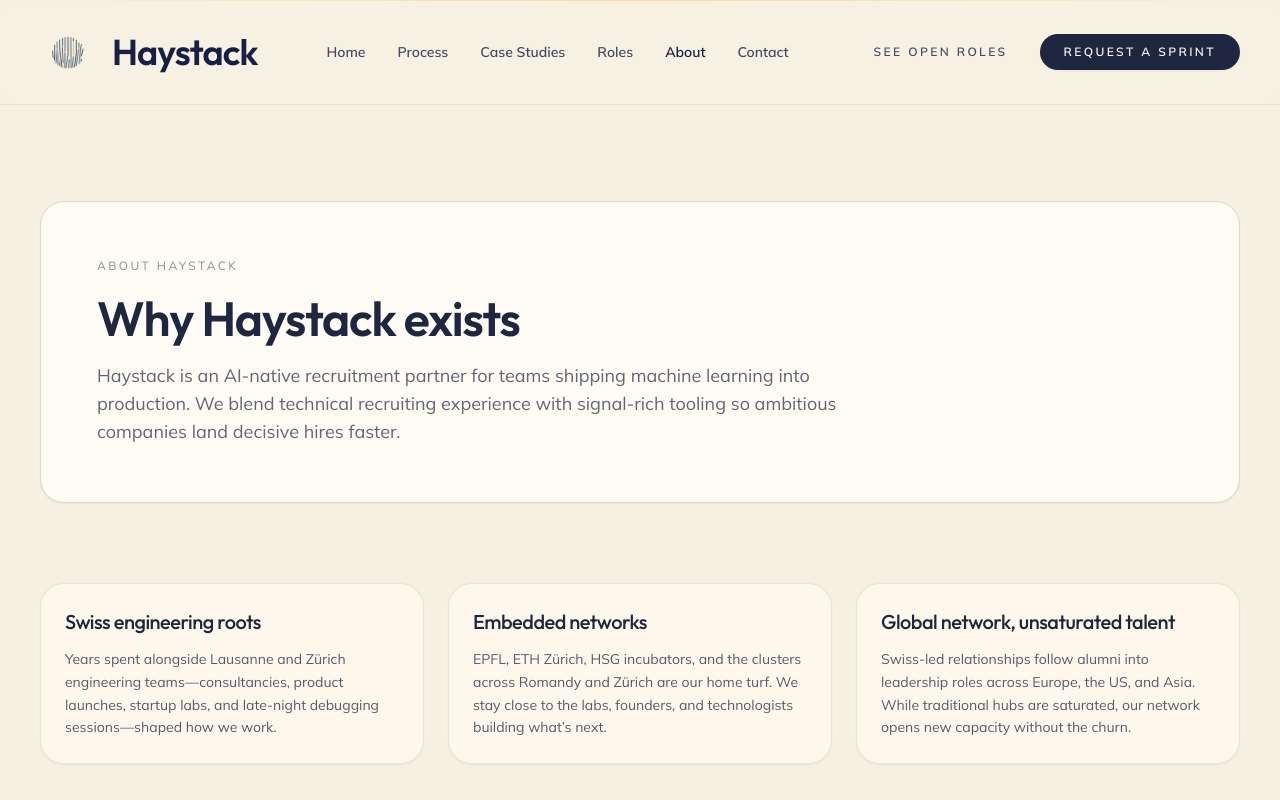
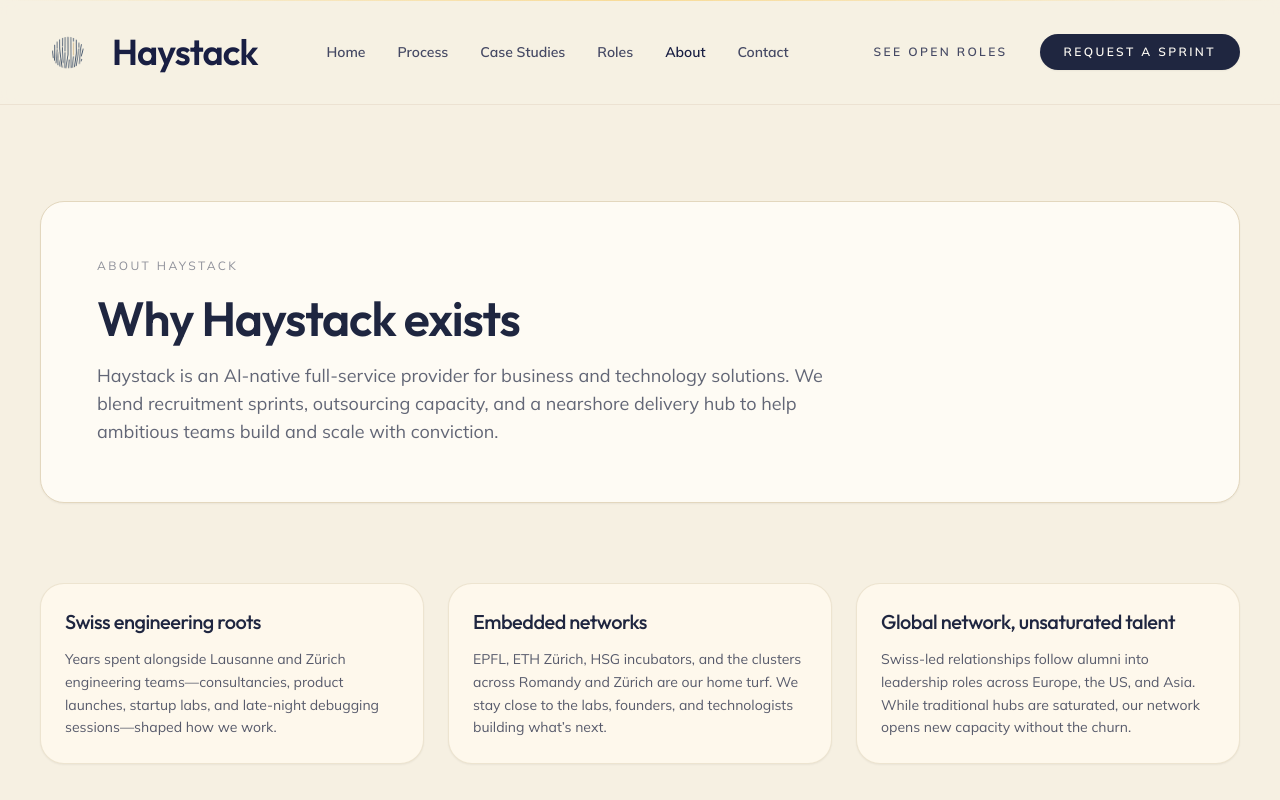
Before and after one commit to David-tech-creator/haystack, a Next.js app: page /about in a window 1280 px wide. Shown: the top 800 px of the page. Built offline with nearby package versions, Linux system fonts and the light colour scheme.

Commit message:
copy: clarify about intro

```diff
--- a/src/app/about/page.tsx
+++ b/src/app/about/page.tsx
@@ -54,8 +54,9 @@ export default function AboutPage() {
             <p className="text-xs uppercase tracking-[0.2em] text-[#1f2640]/50">About Haystack</p>
             <h1 className="text-4xl font-semibold tracking-tight text-[#1f2640] md:text-5xl">Why Haystack exists</h1>
             <p className="text-lg text-[#1f2640]/70">
-              Haystack is an AI-native recruitment partner for teams shipping machine learning into production. We blend
-              technical recruiting experience with signal-rich tooling so ambitious companies land decisive hires faster.
+              Haystack is an AI-native full-service provider for business and technology solutions. We blend recruitment
+              sprints, outsourcing capacity, and a nearshore delivery hub to help ambitious teams build and scale with
+              conviction.
             </p>
           </div>
         </div>
```
